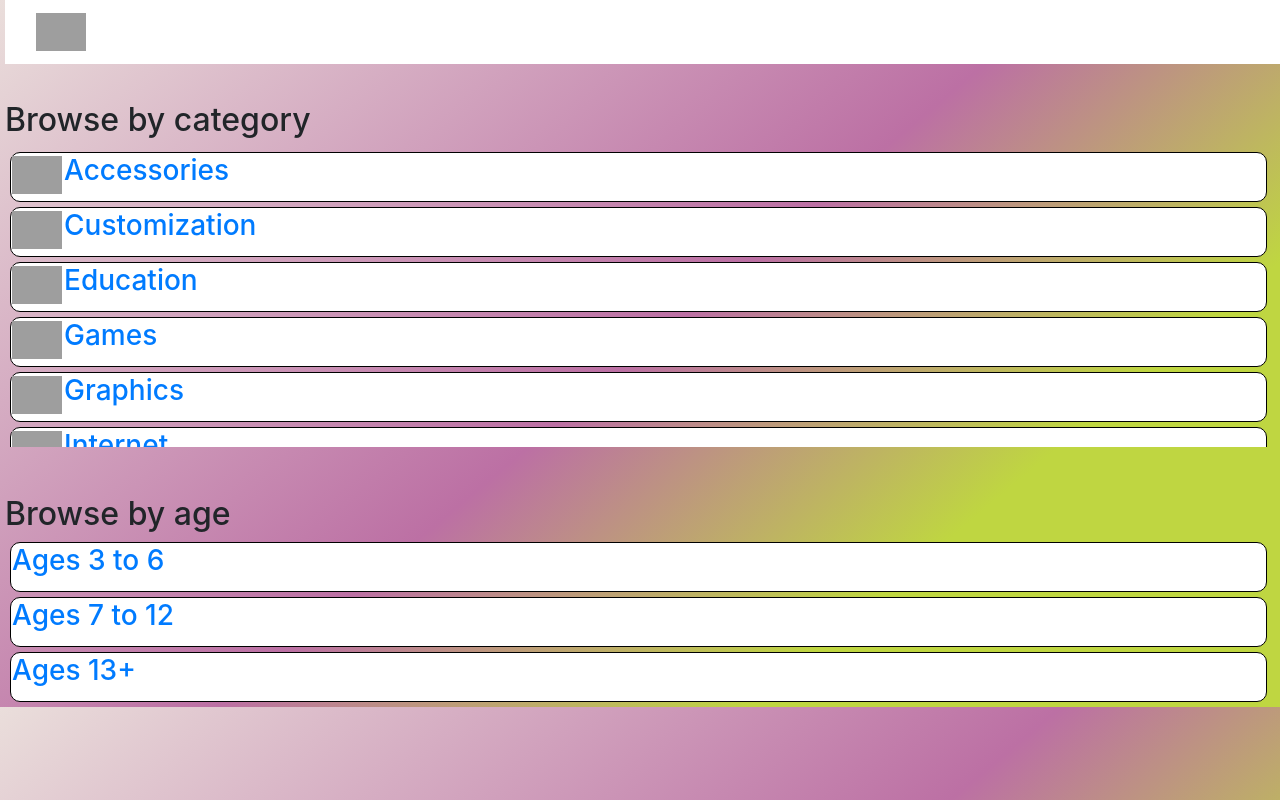
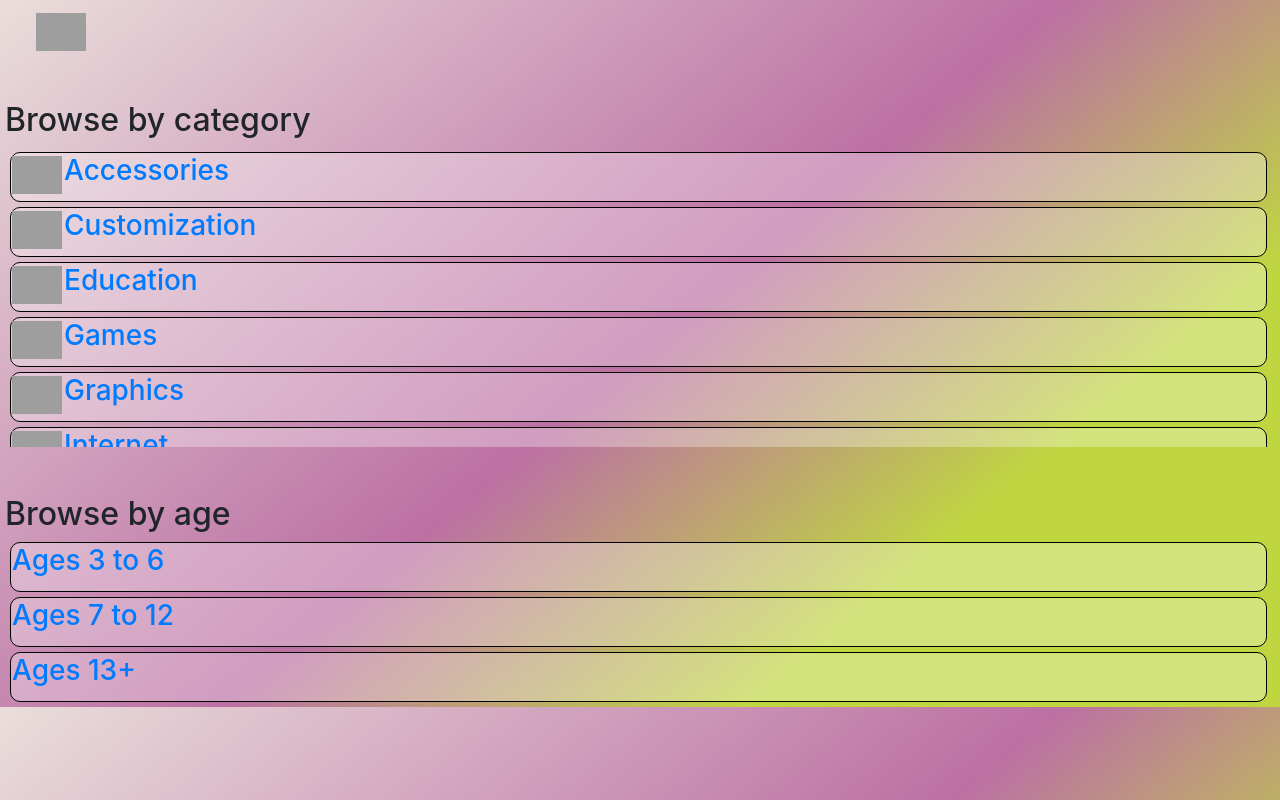
Before and after one commit to appfortune/appfortune.github.io, a plain HTML site: page dev/index.html in a window 1280 px wide. Drawn offline with nearby package versions, Linux system fonts and the light colour scheme; grey boxes are pictures that could not be loaded.

Commit message:
Update index.html

```diff
--- a/dev/index.html
+++ b/dev/index.html
@@ -19,7 +19,7 @@
 
         .navbar {
             overflow: hidden;
-            background-color: #fff;
+            background-color: #ffffff00;
             position: fixed;
             top: 0;
             width: 100%;
@@ -50,7 +50,7 @@
         .applist {
             width: 99% !important;
             height: 50px;
-            background-color: white;
+            background-color: #ffffff50;
             margin: 5px 5px 5px 5px;
             border-radius: 10px;
             border:1px solid black;
@@ -65,7 +65,7 @@
         .agelist {
             width: 99% !important;
             height: 50px;
-            background-color: white;
+            background-color: #ffffff50;
             margin: 5px 5px 5px 5px;
             border-radius: 10px;
             border:1px solid black;
```
